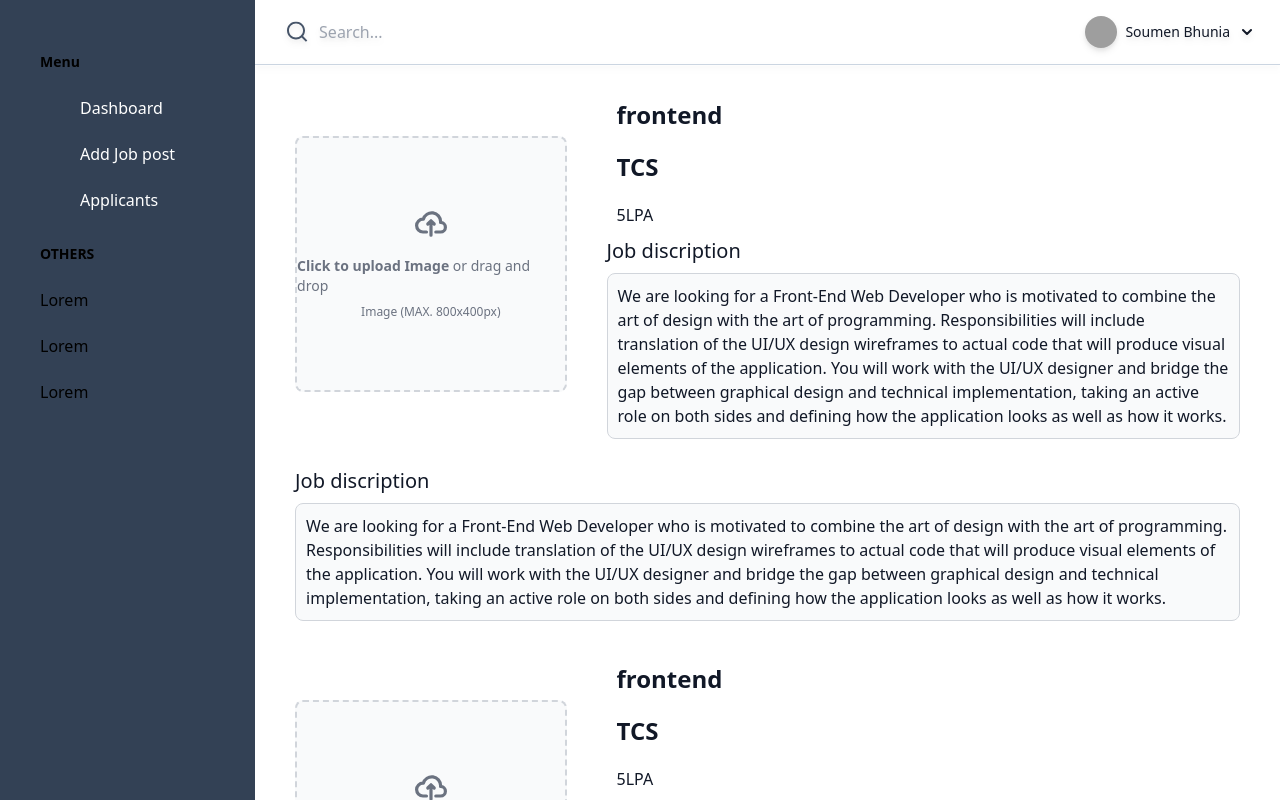
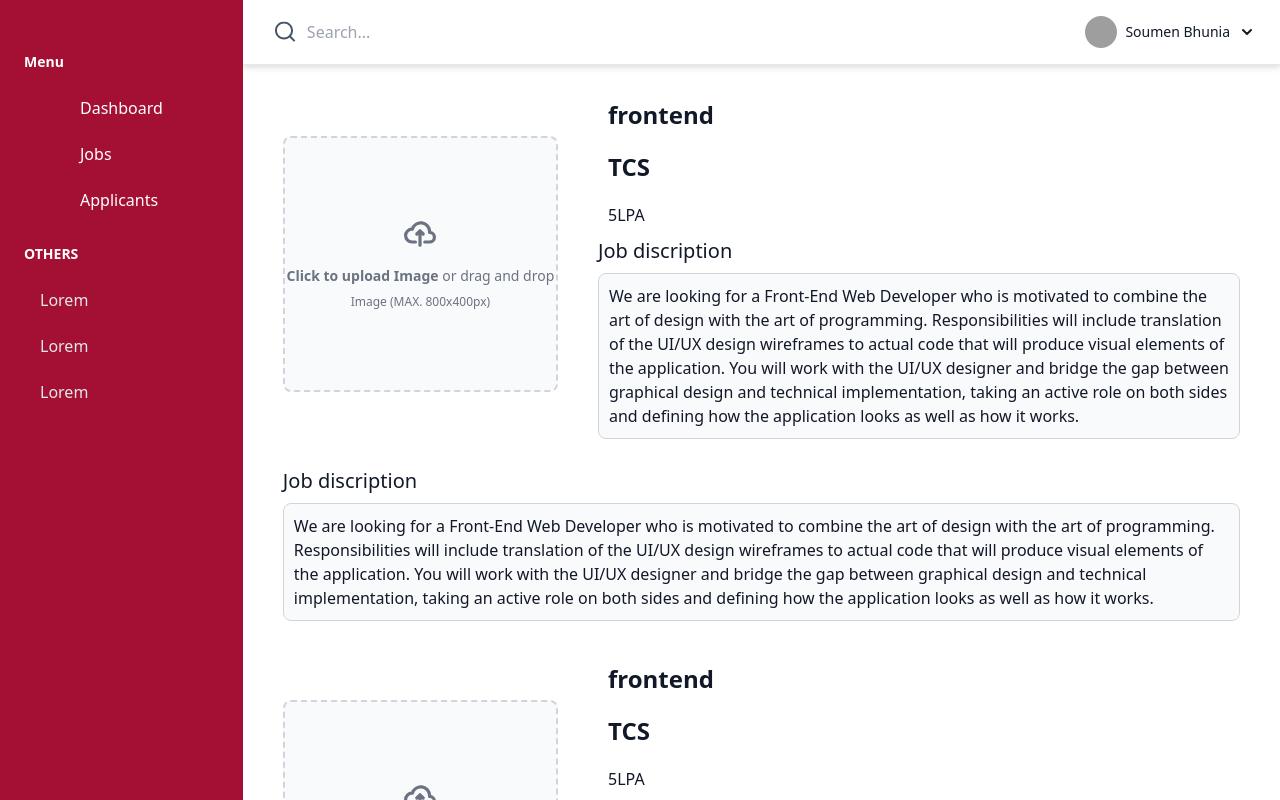
Before and after one commit to soumen974/PMS-frontend, a React (Create React App) app: page /Student in a window 1280 px wide. Built offline with nearby package versions, Linux system fonts and the light colour scheme; no server answers; grey boxes are pictures that could not be loaded.

Commit message:
layout fixing

```diff
--- a/src/users/student/pages/StudentLandingLayout.jsx
+++ b/src/users/student/pages/StudentLandingLayout.jsx
@@ -1,8 +1,9 @@
 import React, { useEffect, useState } from 'react'
 import { Outlet } from 'react-router-dom'
 import InappLoader from '../../../Loader/InappLoader';
-import Sidebar from '../../hr/components/Sidebar';
 import Headder from '../../hr/components/Headder';
+import Sidebar_student from '../components/Sidebar_student';
+import Headder_student from '../components/Headder_student';
 
 export default function StudentLandingLayout() {
   document.title = "Placement Module | Student";
@@ -24,9 +25,9 @@
       <>
     <div className="">
       <div className="flex h-screen overflow-hidden  dark:bg-slate-">
-        <Sidebar/>
+        <Sidebar_student/>
         <div className="relative flex flex-1 flex-col overflow-y-auto overflow-x-hidden">
-          <Headder/>
+          <Headder_student/>
           <main>
             <div className="mx-auto max-w-screen-2xl p-4 md:p-6 2xl:p-10 ">
               <Outlet />
```
